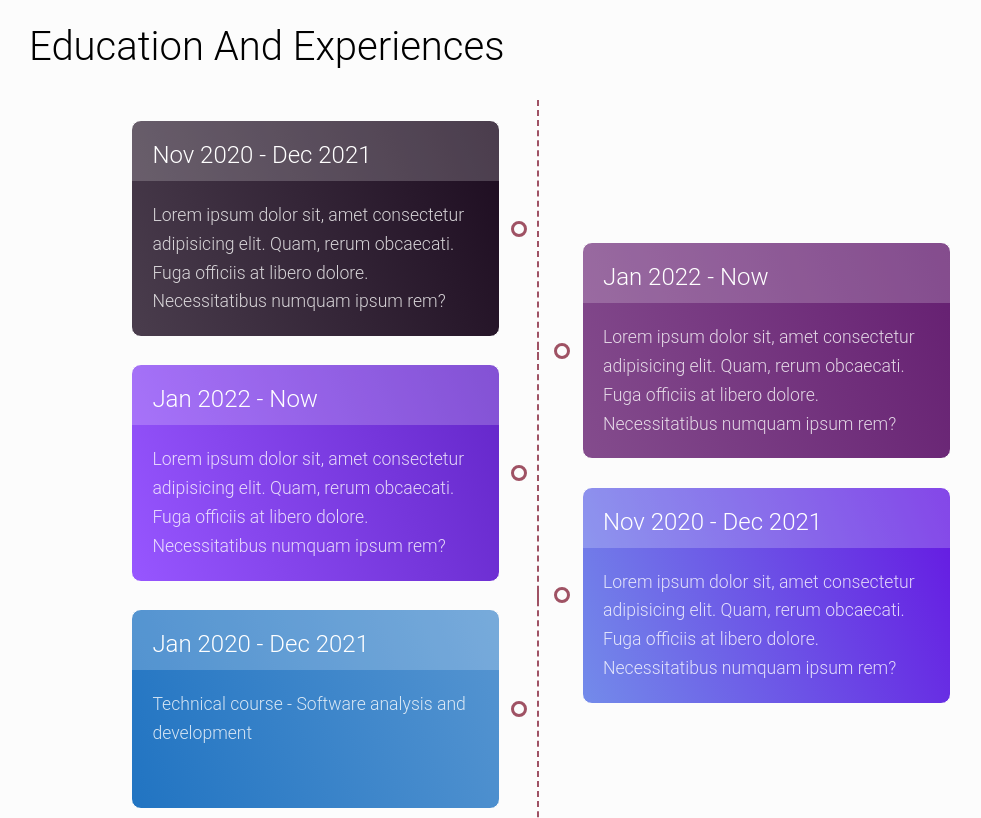
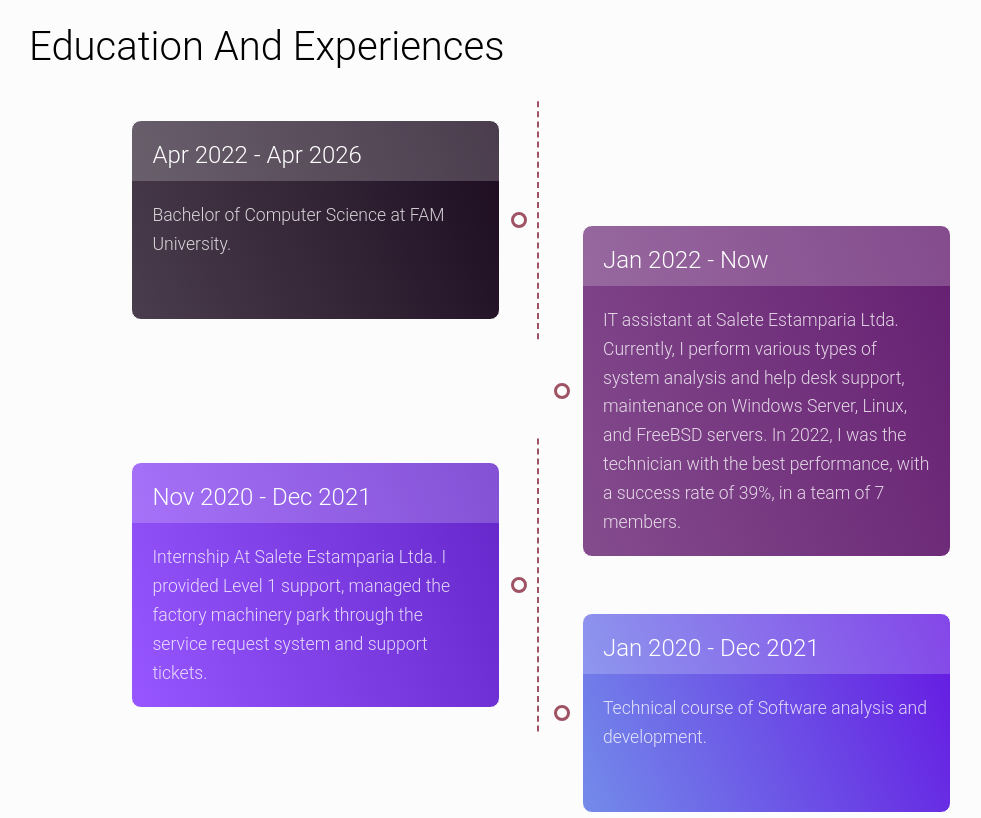
Before and after one commit to moises1223/Portfolio, a plain HTML site: page index.html in a window 1280 px wide. Shown: the part 2040-2858 px from the top of the page, without its empty margins (99-1080 px from the left). Drawn offline with Linux system fonts and the light colour scheme.

Commit message:
design bug fixes

```diff
--- a/css/header.css
+++ b/css/header.css
@@ -28,8 +28,8 @@
     padding: 15px;
     border-radius: 5px;
     color: #fff;
+    }
 
-    }
 .btn{
     color: #663938;
     text-decoration: none;
@@ -43,6 +43,7 @@
     margin-right: 20px;
 }
 .btn-hire:hover{
+    color: #fff;
     background: rgb(97, 71, 166);
     background: linear-gradient(25deg, rgba(97, 71, 166, 1) 0%, rgba(213, 90, 91, 1) 100%, rgba(209, 102, 176, 1) 100%);
     box-shadow: 0 14px 28px rgba(0,0,0,0.25), 0 10px 10px rgba(0,0,0,0.22);
--- a/index.html
+++ b/index.html
@@ -42,7 +42,8 @@
                 <img src="img/about.png" class="about-img" alt="">
                 <div class="social-links">
                     <a href="https://github.com/moises1223"> <img src="img/github.png" class="social-img" alt=""></a>
-                    <a href="https://www.linkedin.com/in/moisés-souza-12a9871a6/"> <img src="img/linked.png" class="social-img" alt=""></a>
+                    <a href="https://www.linkedin.com/in/moisés-souza-12a9871a6/"> <img src="img/linked.png"
+                            class="social-img" alt=""></a>
                 </div>
             </div>
 
@@ -57,9 +58,10 @@
                     iusto aliquid ad dignissimos, alias ut, soluta similique praesentium non cum quidem laborum enim
                     debitis.
                 </p>
-                <a  href="#contact-section" class="btn btn-hire">hire me</a>
-                <a  href="#" download="Resume_pt_bt" class="btn" >download CV Portuguese </a>
-                <a  href="#" class="btn" download="Resume_en">download CV English </a>
+                <a href="#contact-section" class="btn btn-hire">hire me</a>
+                <a href="/cv/Web Developer Resume pt_br .pdf" download="Resume_pt_bt" class="btn">download CV Portuguese
+                </a>
+                <a href="/cv/Web Developer Resume.pdf" class="btn" download="Resume_en">download CV English </a>
             </div>
 
 
@@ -89,41 +91,34 @@
         <div class="timeline-container">
             <div class="card-container">
                 <div class="card">
-                    <h1 class="card-title">Nov 2020 - Dec 2021</h1>
-                    <p class="card-body">Lorem ipsum dolor sit, amet consectetur adipisicing elit. Quam, rerum
-                        obcaecati.
-                        Fuga officiis at libero dolore. Necessitatibus numquam ipsum rem?</p>
+                    <h1 class="card-title">Apr 2022 - Apr 2026</h1>
+                    <p class="card-body">Bachelor of Computer Science at FAM University.
+                    </p>
                 </div>
             </div>
+
             <div class="card-container">
                 <div class="card">
                     <h1 class="card-title">Jan 2022 - Now </h1>
-                    <p class="card-body">Lorem ipsum dolor sit, amet consectetur adipisicing elit. Quam, rerum
-                        obcaecati.
-                        Fuga officiis at libero dolore. Necessitatibus numquam ipsum rem?</p>
-                </div>
-            </div>
-            <div class="card-container">
-                <div class="card">
-                    <h1 class="card-title">Jan 2022 - Now </h1>
-                    <p class="card-body">Lorem ipsum dolor sit, amet consectetur adipisicing elit. Quam, rerum
-                        obcaecati.
-                        Fuga officiis at libero dolore. Necessitatibus numquam ipsum rem?</p>
+                    <p class="card-body">IT assistant at Salete Estamparia Ltda.
+                        Currently, I perform various types of system analysis and help desk support, maintenance on
+                        Windows Server, Linux, and FreeBSD servers. In 2022, I was the technician with the best
+                        performance, with a success rate of 39%, in a team of 7 members.</p>
                 </div>
             </div>
             <div class="card-container">
                 <div class="card">
                     <h1 class="card-title">Nov 2020 - Dec 2021</h1>
-                    <p class="card-body">Lorem ipsum dolor sit, amet consectetur adipisicing elit. Quam, rerum
-                        obcaecati.
-                        Fuga officiis at libero dolore. Necessitatibus numquam ipsum rem?</p>
+                    <p class="card-body">Internship At Salete Estamparia Ltda.
+                        I provided Level 1 support, managed the factory machinery park through the service request
+                        system and support tickets.</p>
                 </div>
             </div>
             <div class="card-container">
                 <div class="card">
                     <h1 class="card-title">Jan 2020 - Dec 2021</h1>
-                    <p class="card-body">Technical course - Software analysis and
-                        development</p>
+                    <p class="card-body">Technical course of Software analysis and
+                        development.</p>
                 </div>
             </div>
         </div>
@@ -164,12 +159,11 @@
     </section>
     <section id="contact-section">
         <h1 class="heading">Contact</h1>
-        <form class="form" action="https://formspree.io/f/xleknykl"
-        method="POST">
-            <input required type="text" name= "nome" placeholder="Nome">
-            <input required type="email" name= "email" placeholder="E-mail">
-            <input required type="text" name= "subject" placeholder="Subject">
-            <textarea required placeholder="Message" name= "message" ></textarea>
+        <form class="form" action="https://formspree.io/f/xleknykl" method="POST">
+            <input required type="text" name="nome" placeholder="Nome">
+            <input required type="email" name="email" placeholder="E-mail">
+            <input required type="text" name="subject" placeholder="Subject">
+            <textarea required placeholder="Message" name="message"></textarea>
             <button type="submit" class="contact-btn">Contact</button>
         </form>
     </section>
```
